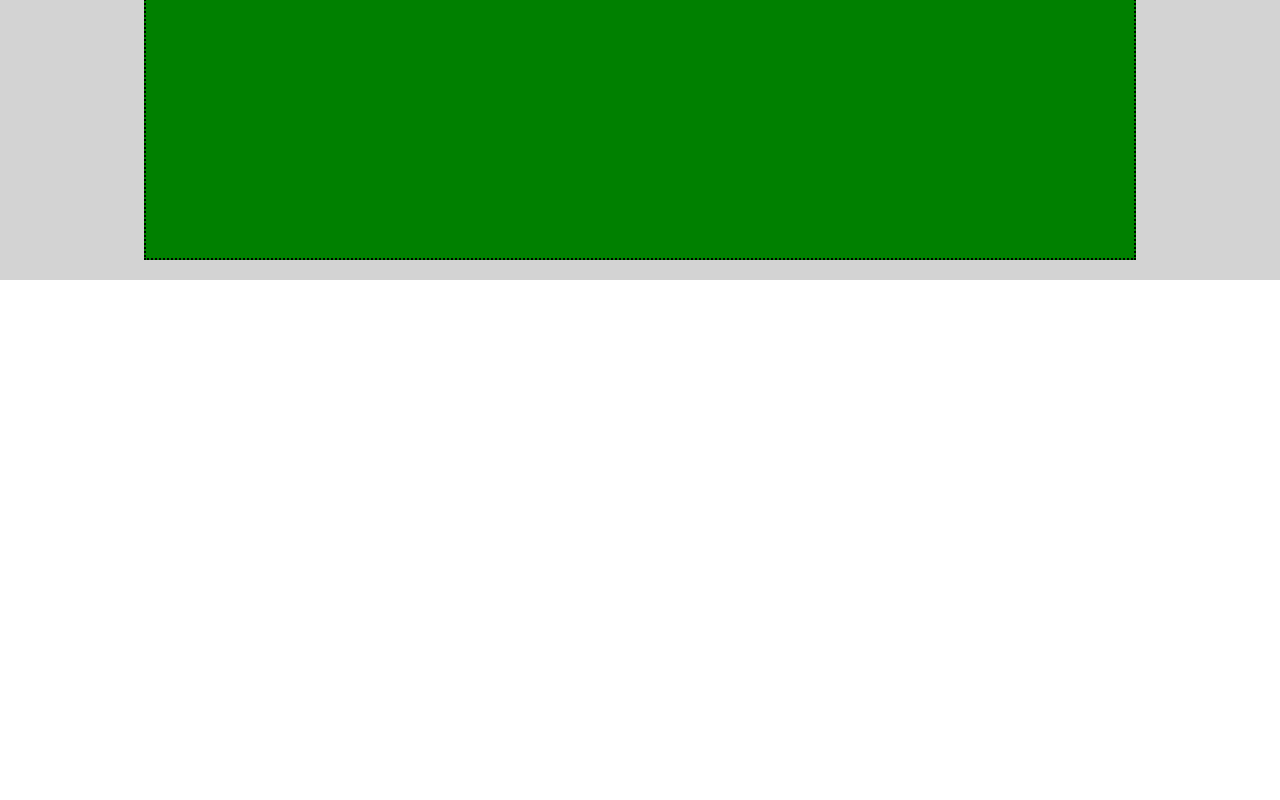
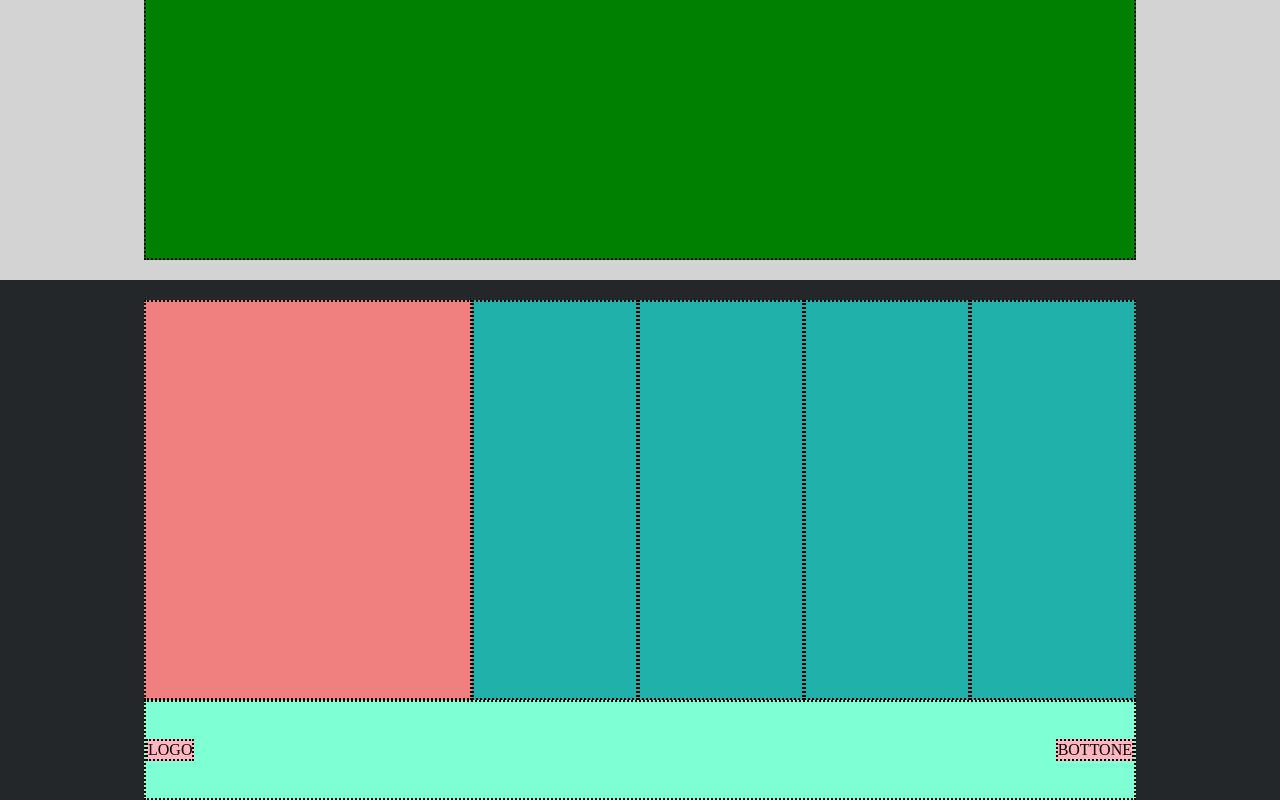
Before and after one commit to Idedav/htmlcss-struttura-discord, a plain HTML site: page index.html in a window 1280 px wide. Shown: the part 1682-2482 px from the top of the page. Before the commit the page ends 1962 px from the top, so only its background shows below. Drawn offline with Linux system fonts and the light colour scheme.

Commit message:
[ADD] footer

```diff
--- a/css/style.css
+++ b/css/style.css
@@ -31,7 +31,7 @@ nav{
     text-align: center;
 }
 
-.logo, nav, .button-access, .text-head, .section-img, .section-text, .download-container{
+.logo, nav, .button-access, .text-head, .section-img, .section-text, .download-container, .ref-container div, .footer-container, .logo-footer, .sing-in{
     border: 2px dotted black;
     /* DEBUG */
 }
@@ -82,3 +82,44 @@ section{
     background-color: green;
     margin: auto;
 }
+
+/* FOOTER */
+
+footer{
+    background-color: #23272A;
+    padding: 20px;
+    padding-bottom: 0px;
+}
+
+.ref-container{
+    width: 80%;
+    height: 400px;
+    margin: auto;
+    background-color: #DAA520;
+    display: flex;
+    justify-content: flex-start;
+}
+
+.ref-container div{
+    background-color: #20B2AA;
+    flex-grow: 1;
+}
+
+#social{
+    background-color: #F08080;
+    flex-grow: 2;
+}
+
+.footer-container{
+    width: 80%;
+    margin: auto;
+    height: 100px;
+    background-color: #7FFFD4;
+    display: flex;
+    justify-content: space-between;
+    align-items: center;
+}
+
+.logo-footer, .sing-in{
+    background-color: #FFB6C1;
+}
--- a/index.html
+++ b/index.html
@@ -77,11 +77,31 @@
 
     <footer>
 
-        <div>
+        <div class="ref-container">
+            <div id="social">
 
+            </div>
+            <div>
+
+            </div>
+            <div>
+
+            </div>
+            <div>
+
+            </div>
+            <div>
+
+            </div>
         </div>
 
-        <div>
+        <div class="footer-container">
+            <div class="logo-footer">
+                LOGO
+            </div>
+            <div class="sing-in">
+                BOTTONE
+            </div>
 
         </div>
 
```
